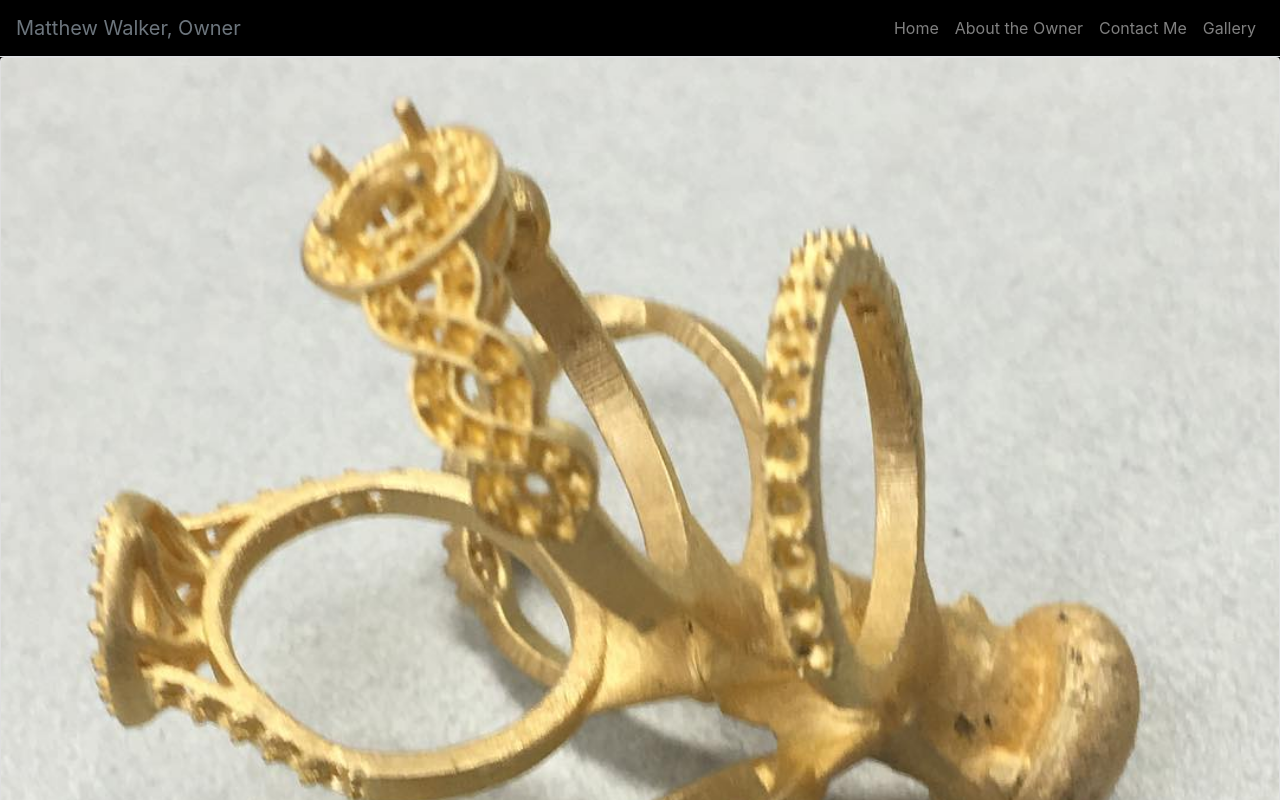
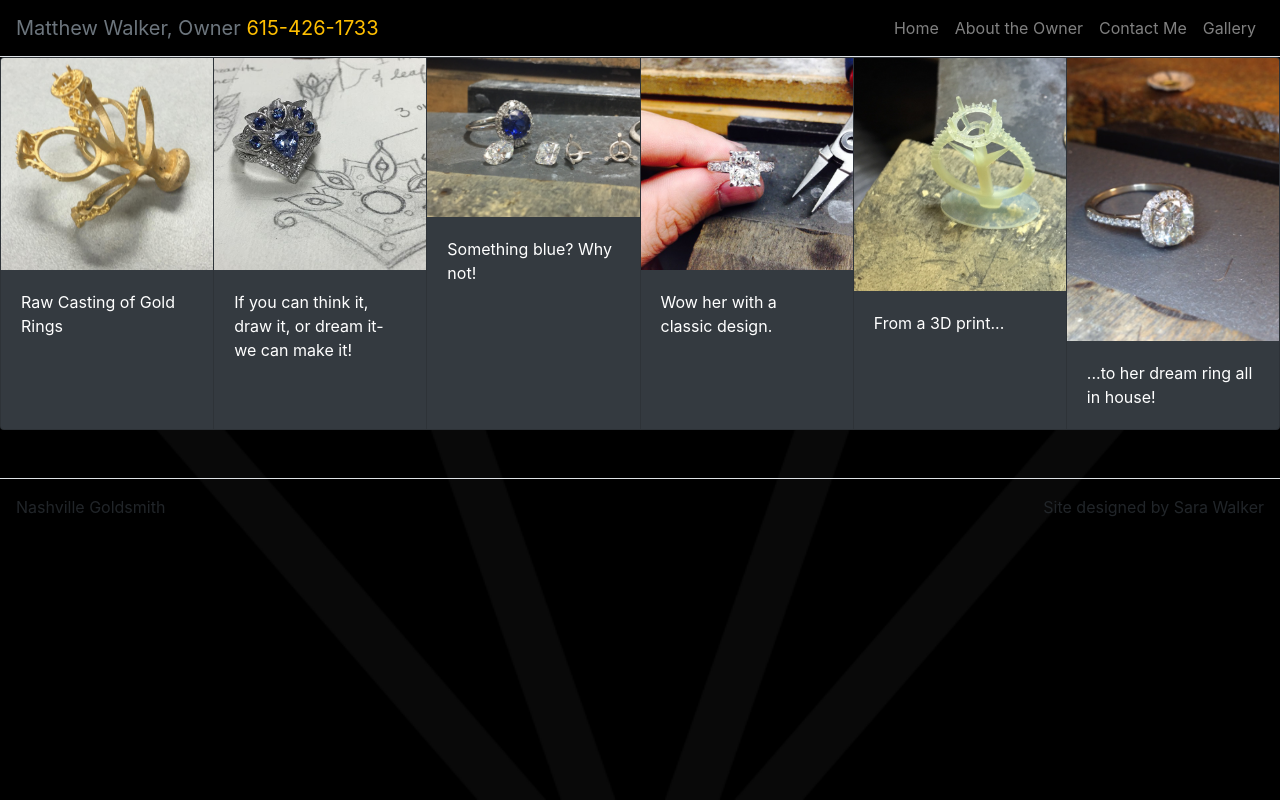
Before and after one commit to sarawall1187/nashville-goldsmith, a React (Create React App) app: page /gallery in a window 1280 px wide. Shown: the top 800 px of the page. Built offline with nearby package versions, Linux system fonts and the light colour scheme.

Commit message:
added gallery photos and descriptions and added telephone link

```diff
--- a/src/App.css
+++ b/src/App.css
@@ -48,6 +48,7 @@
 
   .servicesCard{
     position: relative;
+    height: 120%;
   }
   .servicesList {
     position: absolute;
@@ -61,7 +62,7 @@
       font-size: .75em;
     }
     ul li {
-      font-size: .em;
+      font-size: .5em;
     }
 
 }
--- a/src/App.js
+++ b/src/App.js
@@ -45,7 +45,7 @@ class App extends React.Component {
       <Router >
       <Container className="p-0" fluid={true}>
         <Navbar className="border-bottom" bg="transparent" variant="dark" expand="lg">
-            <Navbar.Brand className="text-muted">Matthew Walker, Owner</Navbar.Brand>
+            <Navbar.Brand className="text-muted">Matthew Walker, Owner  <a className="yellow" href="tel:615-426-1733">615-426-1733</a></Navbar.Brand>
               <Navbar.Toggle aria-controls="navbar-toggle" />
                     <Navbar.Collapse className="yellow" id="navbar-toggle">
                       <Nav className="ml-auto main">
--- a/src/components/Carousel.js
+++ b/src/components/Carousel.js
@@ -20,6 +20,7 @@ class CarouselPage extends React.Component {
             />
             <Carousel.Caption>
             <h3>Call Us!</h3>
+            <h4><a className="yellow" href="tel:615-426-1733">615-426-1733</a></h4>
             <p>We give quotes or an appointment for faster service.</p>
             </Carousel.Caption>
         </Carousel.Item>
--- a/src/components/Gallery.js
+++ b/src/components/Gallery.js
@@ -6,12 +6,57 @@ const Gallery = () => {
 
     return(
        <>
-        {/* <Card.Group> */}
-       <Card>
+        <CardGroup>
+            <Card bg="dark" text="white">
                     <Card.Img variant="top" src="goldCasting.jpg" />
                     <Card.Body>
                     <Card.Text>
-                Raw Casting of Gold Ringss
+                        Raw Casting of Gold Rings
+                    </Card.Text>
+                    </Card.Body>
+                </Card>
+
+                <Card bg="dark" text="white">
+                    <Card.Img variant="top" src="annasRing.jpg" />
+                    <Card.Body>
+                    <Card.Text>
+                        If you can think it, draw it, or dream it- we can make it!
+                    </Card.Text>
+                    </Card.Body>
+                </Card>
+
+                <Card bg="dark" text="white">
+                    <Card.Img variant="top" src="sapphireRing.JPG" />
+                    <Card.Body>
+                    <Card.Text>
+                        Something blue? Why not!
+                    </Card.Text>
+                    </Card.Body>
+                </Card>
+
+                <Card bg="dark" text="white">
+                    <Card.Img variant="top" src="cushionRing.jpg" />
+                    <Card.Body>
+                    <Card.Text>
+                        Wow her with a classic design.
+                    </Card.Text>
+                    </Card.Body>
+                </Card>
+
+                <Card bg="dark" text="white">
+                    <Card.Img variant="top" src="waxHalo.JPG" />
+                    <Card.Body>
+                    <Card.Text>
+                       From a 3D print...
+                    </Card.Text>
+                    </Card.Body>
+                </Card>
+
+                <Card bg="dark" text="white">
+                    <Card.Img variant="top" src="IMG_0658.JPG" />
+                    <Card.Body>
+                    <Card.Text>
+                        ...to her dream ring all in house!
                     </Card.Text>
                     </Card.Body>
                 </Card>
@@ -34,58 +79,8 @@ const Gallery = () => {
                         of the card's content.
                     </Card.Text>
                     </Card.Body>
-        </Card>
-
-         <Card>
-            <Card.Img variant="top" src="holder.js/100px180" />
-            <Card.Body>
-            <Card.Text>
-                Some quick example text to build on the card title and make up the bulk
-                of the card's content.
-            </Card.Text>
-            </Card.Body>
-        </Card>
-
-         <Card>
-            <Card.Img variant="top" src="holder.js/100px180" />
-            <Card.Body>
-            <Card.Text>
-                Some quick example text to build on the card title and make up the bulk
-                of the card's content.
-            </Card.Text>
-            </Card.Body>
-        </Card>
-
-         <Card>
-            <Card.Img variant="top" src="holder.js/100px180" />
-            <Card.Body>
-            <Card.Text>
-                Some quick example text to build on the card title and make up the bulk
-                of the card's content.
-            </Card.Text>
-            </Card.Body>
-        </Card>
-
-         <Card>
-            <Card.Img variant="top" src="holder.js/100px180" />
-            <Card.Body>
-            <Card.Text>
-                Some quick example text to build on the card title and make up the bulk
-                of the card's content.
-            </Card.Text>
-            </Card.Body>
-        </Card>
-
-         <Card>
-            <Card.Img variant="top" src="holder.js/100px180" />
-            <Card.Body>
-            <Card.Text>
-                Some quick example text to build on the card title and make up the bulk
-                of the card's content.
-            </Card.Text>
-            </Card.Body>
-        </Card> */}
-        {/* </Card.Group> */}
+                </Card>  */}
+        </CardGroup>
        </>
     )
 }
```
Lines whose indentation alone changed are shown as unchanged.
